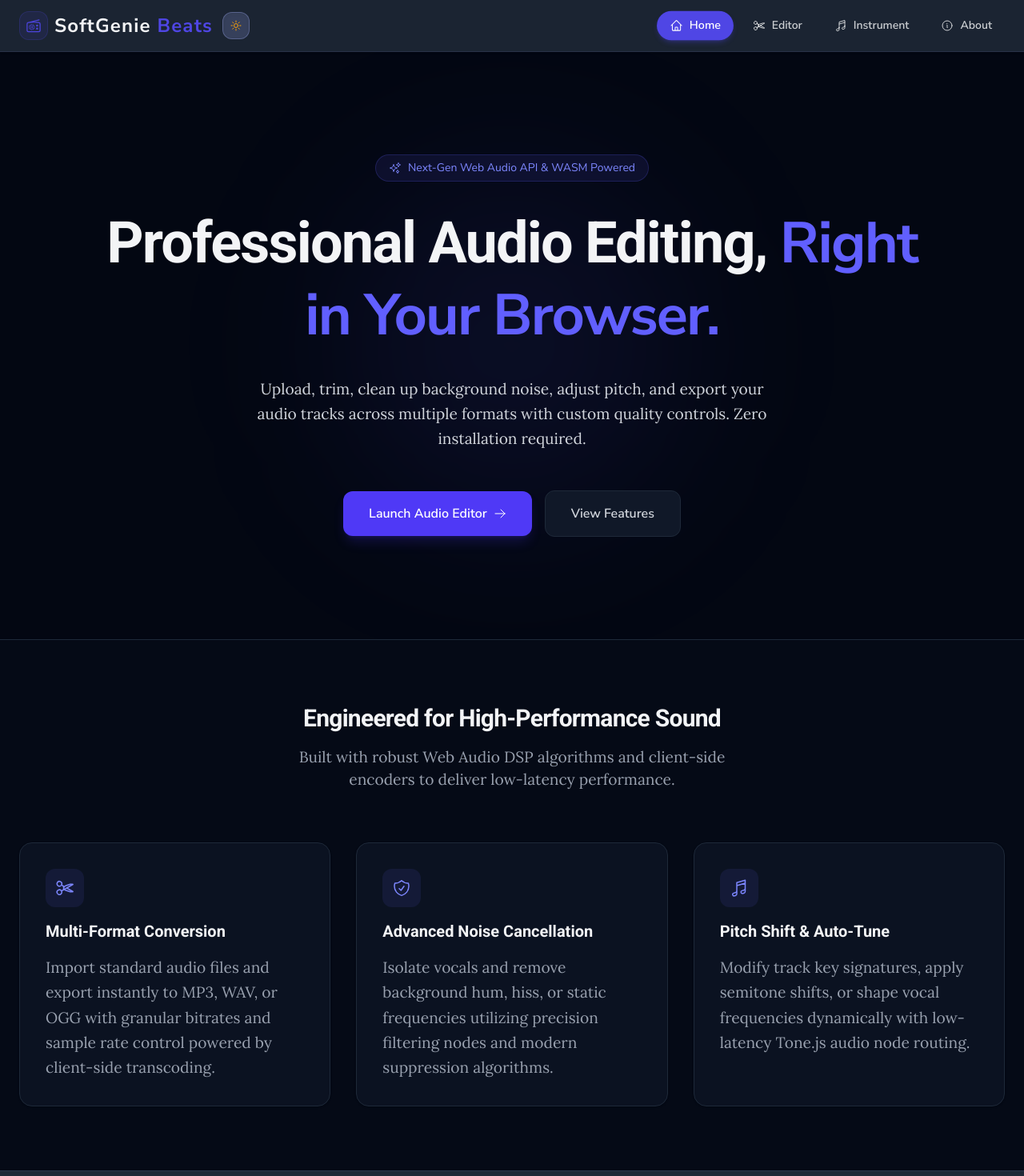
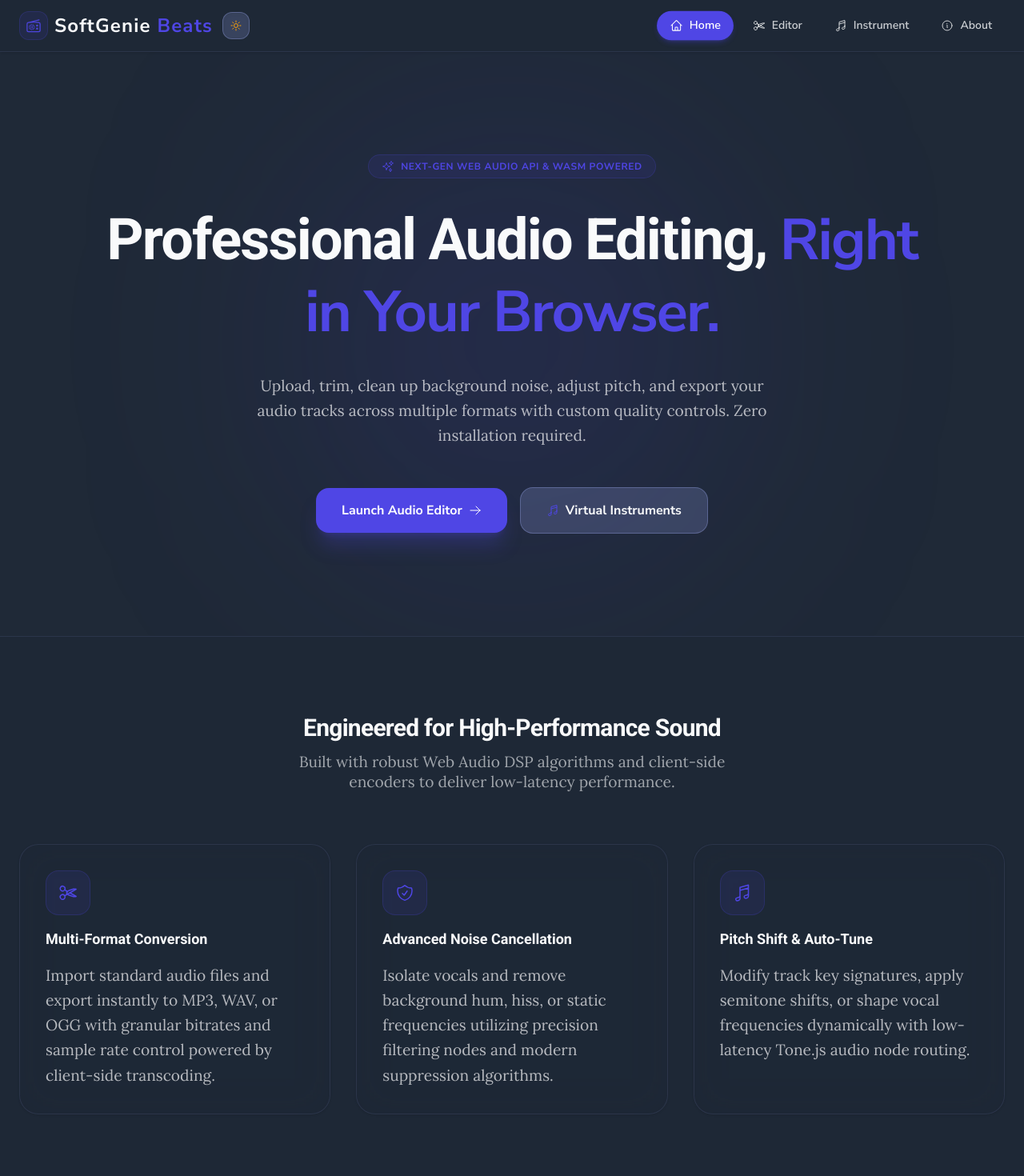
Before and after one commit to Apfirebolt/next_audio_editor, a Next.js app: page / in a window 1280 px wide. Shown: the top 1470 px of the page at 80% size. Built offline with nearby package versions, Linux system fonts and the light colour scheme.

Commit message:
more minor UI updates

```diff
--- a/src/app/page.jsx
+++ b/src/app/page.jsx
@@ -1,35 +1,36 @@
 import Header from "../components/Header";
 import Footer from "../components/Footer";
 import Link from "next/link";
-import { SparklesIcon, ScissorsIcon, CpuChipIcon, ArrowRightIcon, ShieldCheckIcon, MusicalNoteIcon } from "@heroicons/react/24/outline";
+import { SparklesIcon, ScissorsIcon, CpuChipIcon, ArrowRightIcon, ShieldCheckIcon, MusicalNoteIcon, BoltIcon } from "@heroicons/react/24/outline";
 
 export const metadata = {
-  title: "AudioLab | Professional Browser-Based Audio Editor & Processor",
-  description: "Edit, trim, apply AI noise cancellation, adjust pitch/auto-tune, and export audio files in multiple formats instantly in your browser.",
+  title: "Beats Lounge | Professional Browser-Based Audio Editor & Processor",
+  description: "Edit, trim, apply noise cancellation, adjust pitch/auto-tune, and export audio files in multiple formats instantly in your browser.",
 };
 
 export default function Home() {
   return (
-    <div className="min-h-screen bg-white text-gray-900 dark:bg-gray-950 dark:text-gray-100 flex flex-col font-sans selection:bg-indigo-500 selection:text-white transition-colors duration-200">
+    <div className="min-h-screen bg-light dark:bg-dark text-dark dark:text-light flex flex-col font-sans selection:bg-primary selection:text-white transition-colors duration-200">
       <Header />
 
-      <main className="flex-grow">
-        {/* Hero Section */}
+      <main className="flex-grow overflow-hidden">
+
+        {/* HERO SECTION */}
         <section className="relative overflow-hidden py-24 lg:py-32 px-6">
-          {/* Subtle background glow effect */}
-          <div className="absolute top-1/2 left-1/2 -translate-x-1/2 -translate-y-1/2 w-96 h-96 bg-indigo-500/10 blur-[120px] rounded-full pointer-events-none" />
+          {/* Ambient background glow effect using theme primary token */}
+          <div className="absolute top-1/2 left-1/2 -translate-x-1/2 -translate-y-1/2 w-[500px] h-[500px] bg-primary/15 blur-[140px] rounded-full pointer-events-none" />
 
-          <div className="max-w-5xl mx-auto text-center relative z-10 space-y-8">
-            <div className="inline-flex items-center gap-2 px-4 py-1.5 rounded-full bg-indigo-500/10 border border-indigo-500/20 text-indigo-400 text-sm font-medium">
-              <SparklesIcon className="h-4 w-4" />
+          <div className="max-w-5xl mx-auto text-center relative z-10 space-y-8" data-aos="fade-up">
+            <div className="inline-flex items-center gap-2 px-4 py-1.5 rounded-full bg-primary/10 border border-primary/20 text-primary text-xs font-bold uppercase tracking-wider">
+              <SparklesIcon className="h-4 w-4 animate-pulse" />
               <span>Next-Gen Web Audio API & WASM Powered</span>
             </div>
 
-            <h1 className="text-4xl sm:text-6xl lg:text-7xl font-bold tracking-tight leading-tight">
-              Professional Audio Editing, <span className="text-indigo-500">Right in Your Browser.</span>
+            <h1 className="text-4xl sm:text-6xl lg:text-7xl font-extrabold tracking-tight leading-tight font-heading">
+              Professional Audio Editing, <span className="text-primary">Right in Your Browser.</span>
             </h1>
 
-            <p className="text-lg sm:text-xl text-gray-600 dark:text-gray-300 max-w-2xl mx-auto leading-relaxed">
+            <p className="text-base sm:text-lg text-dark/70 dark:text-light/70 max-w-2xl mx-auto leading-relaxed font-sans">
               Upload, trim, clean up background noise, adjust pitch, and export your audio tracks across multiple formats with custom quality controls. Zero installation required.
             </p>
 
@@ -37,70 +38,87 @@ export default function Home() {
             <div className="flex flex-col sm:flex-row items-center justify-center gap-4 pt-4">
               <Link
                 href="/editor"
-                className="w-full sm:w-auto px-8 py-4 rounded-xl font-semibold bg-indigo-600 text-white hover:bg-indigo-500 transition-all shadow-lg shadow-indigo-600/20 flex items-center justify-center gap-2 group"
+                className="w-full sm:w-auto px-8 py-4 rounded-2xl font-bold bg-primary text-white hover:bg-secondary transition-all shadow-xl shadow-primary/25 flex items-center justify-center gap-2 group"
               >
                 <span>Launch Audio Editor</span>
                 <ArrowRightIcon className="h-4 w-4 group-hover:translate-x-1 transition-transform" />
               </Link>
 
               <Link
-                href="/docs"
-                className="w-full sm:w-auto px-8 py-4 rounded-xl font-semibold bg-gray-100 dark:bg-gray-900 text-gray-700 dark:text-gray-300 hover:bg-gray-200 dark:hover:bg-gray-800 border border-gray-200 dark:border-gray-800 transition-all flex items-center justify-center gap-2"
+                href="/instrument"
+                className="w-full sm:w-auto px-8 py-4 rounded-2xl font-bold bg-tertiary/20 hover:bg-tertiary/30 text-dark dark:text-light border border-tertiary/30 transition-all flex items-center justify-center gap-2"
               >
-                <span>View Features</span>
+                <MusicalNoteIcon className="h-4 w-4 text-primary" />
+                <span>Virtual Instruments</span>
               </Link>
             </div>
           </div>
         </section>
 
-        {/* Features / Engineering Highlights Section */}
-        <section className="py-20 px-6 border-t border-gray-200 dark:border-gray-800 bg-gray-50/50 dark:bg-gray-900/20">
+        {/* FEATURES / ENGINEERING HIGHLIGHTS SECTION */}
+        <section className="py-24 px-6 border-t border-tertiary/20 dark:border-tertiary/10 bg-light/50 dark:bg-dark/50 backdrop-blur-md">
           <div className="max-w-7xl mx-auto space-y-16">
-            <div className="text-center space-y-4">
-              <h2 className="text-3xl font-bold tracking-tight">
+
+            <div className="text-center space-y-3 max-w-xl mx-auto" data-aos="fade-up">
+              <h2 className="text-3xl font-bold tracking-tight font-heading">
                 Engineered for High-Performance Sound
               </h2>
-              <p className="text-gray-600 dark:text-gray-400 max-w-xl mx-auto">
+              <p className="text-xs text-dark/60 dark:text-light/60 font-sans">
                 Built with robust Web Audio DSP algorithms and client-side encoders to deliver low-latency performance.
               </p>
             </div>
 
             <div className="grid grid-cols-1 md:grid-cols-3 gap-8">
+
               {/* Feature 1 */}
-              <div className="p-8 rounded-2xl bg-white dark:bg-gray-900/60 border border-gray-200 dark:border-gray-800 space-y-4 hover:border-indigo-500/50 transition-colors shadow-sm">
-                <div className="w-12 h-12 rounded-xl bg-indigo-500/10 flex items-center justify-center text-indigo-400">
-                  <ScissorsIcon className="h-6 w-6" />
+              <div
+                className="p-8 rounded-3xl bg-white/70 dark:bg-dark/70 backdrop-blur-xl border border-tertiary/20 dark:border-tertiary/10 space-y-4 hover:border-primary/50 transition-all shadow-sm hover:shadow-xl hover:-translate-y-1 group"
+                data-aos="fade-up"
+                data-aos-delay="100"
+              >
+                <div className="w-14 h-14 rounded-2xl bg-primary/10 flex items-center justify-center border border-primary/20 group-hover:scale-110 transition-transform">
+                  <ScissorsIcon className="h-6 w-6 text-primary" />
                 </div>
-                <h3 className="text-xl font-bold">Multi-Format Conversion</h3>
-                <p className="text-sm text-gray-600 dark:text-gray-400 leading-relaxed">
+                <h3 className="text-lg font-bold font-heading">Multi-Format Conversion</h3>
+                <p className="text-xs text-dark/70 dark:text-light/70 leading-relaxed font-sans">
                   Import standard audio files and export instantly to MP3, WAV, or OGG with granular bitrates and sample rate control powered by client-side transcoding.
                 </p>
               </div>
 
               {/* Feature 2 */}
-              <div className="p-8 rounded-2xl bg-white dark:bg-gray-900/60 border border-gray-200 dark:border-gray-800 space-y-4 hover:border-indigo-500/50 transition-colors shadow-sm">
-                <div className="w-12 h-12 rounded-xl bg-indigo-500/10 flex items-center justify-center text-indigo-400">
-                  <ShieldCheckIcon className="h-6 w-6" />
+              <div
+                className="p-8 rounded-3xl bg-white/70 dark:bg-dark/70 backdrop-blur-xl border border-tertiary/20 dark:border-tertiary/10 space-y-4 hover:border-primary/50 transition-all shadow-sm hover:shadow-xl hover:-translate-y-1 group"
+                data-aos="fade-up"
+                data-aos-delay="200"
+              >
+                <div className="w-14 h-14 rounded-2xl bg-primary/10 flex items-center justify-center border border-primary/20 group-hover:scale-110 transition-transform">
+                  <ShieldCheckIcon className="h-6 w-6 text-primary" />
                 </div>
-                <h3 className="text-xl font-bold">Advanced Noise Cancellation</h3>
-                <p className="text-sm text-gray-600 dark:text-gray-400 leading-relaxed">
+                <h3 className="text-lg font-bold font-heading">Advanced Noise Cancellation</h3>
+                <p className="text-xs text-dark/70 dark:text-light/70 leading-relaxed font-sans">
                   Isolate vocals and remove background hum, hiss, or static frequencies utilizing precision filtering nodes and modern suppression algorithms.
                 </p>
               </div>
 
               {/* Feature 3 */}
-              <div className="p-8 rounded-2xl bg-white dark:bg-gray-900/60 border border-gray-200 dark:border-gray-800 space-y-4 hover:border-indigo-500/50 transition-colors shadow-sm">
-                <div className="w-12 h-12 rounded-xl bg-indigo-500/10 flex items-center justify-center text-indigo-400">
-                  <MusicalNoteIcon className="h-6 w-6" />
+              <div
+                className="p-8 rounded-3xl bg-white/70 dark:bg-dark/70 backdrop-blur-xl border border-tertiary/20 dark:border-tertiary/10 space-y-4 hover:border-primary/50 transition-all shadow-sm hover:shadow-xl hover:-translate-y-1 group"
+                data-aos="fade-up"
+                data-aos-delay="300"
+              >
+                <div className="w-14 h-14 rounded-2xl bg-primary/10 flex items-center justify-center border border-primary/20 group-hover:scale-110 transition-transform">
+                  <MusicalNoteIcon className="h-6 w-6 text-primary" />
                 </div>
-                <h3 className="text-xl font-bold">Pitch Shift & Auto-Tune</h3>
-                <p className="text-sm text-gray-600 dark:text-gray-400 leading-relaxed">
+                <h3 className="text-lg font-bold font-heading">Pitch Shift & Auto-Tune</h3>
+                <p className="text-xs text-dark/70 dark:text-light/70 leading-relaxed font-sans">
                   Modify track key signatures, apply semitone shifts, or shape vocal frequencies dynamically with low-latency Tone.js audio node routing.
                 </p>
               </div>
+
             </div>
           </div>
         </section>
+
       </main>
 
       <Footer />
```
Also changed, not shown: src/components/PlayInstrumentModal.jsx (+31 -24 lines), src/components/VoiceRecorder.jsx (+47 -44 lines).
